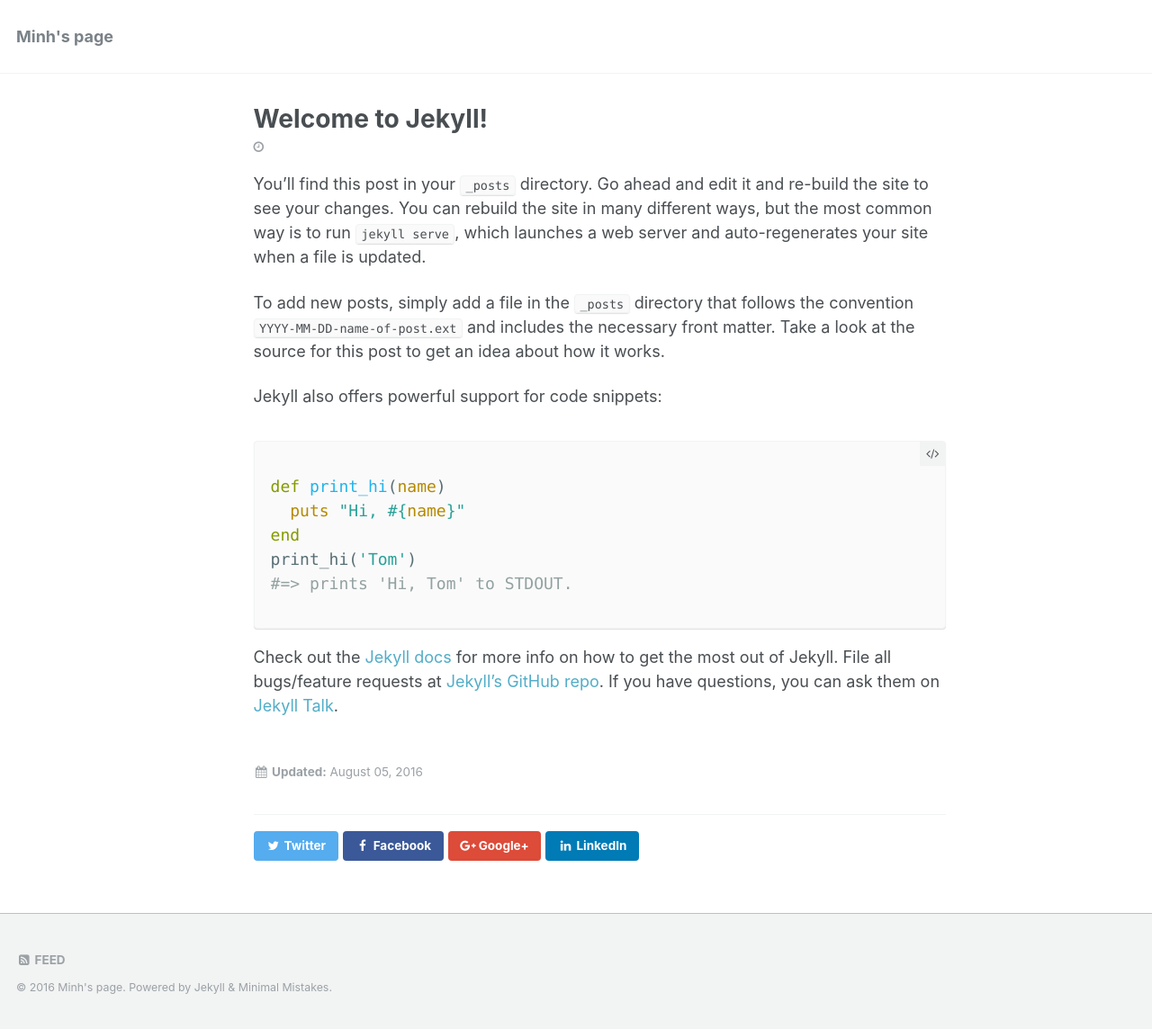
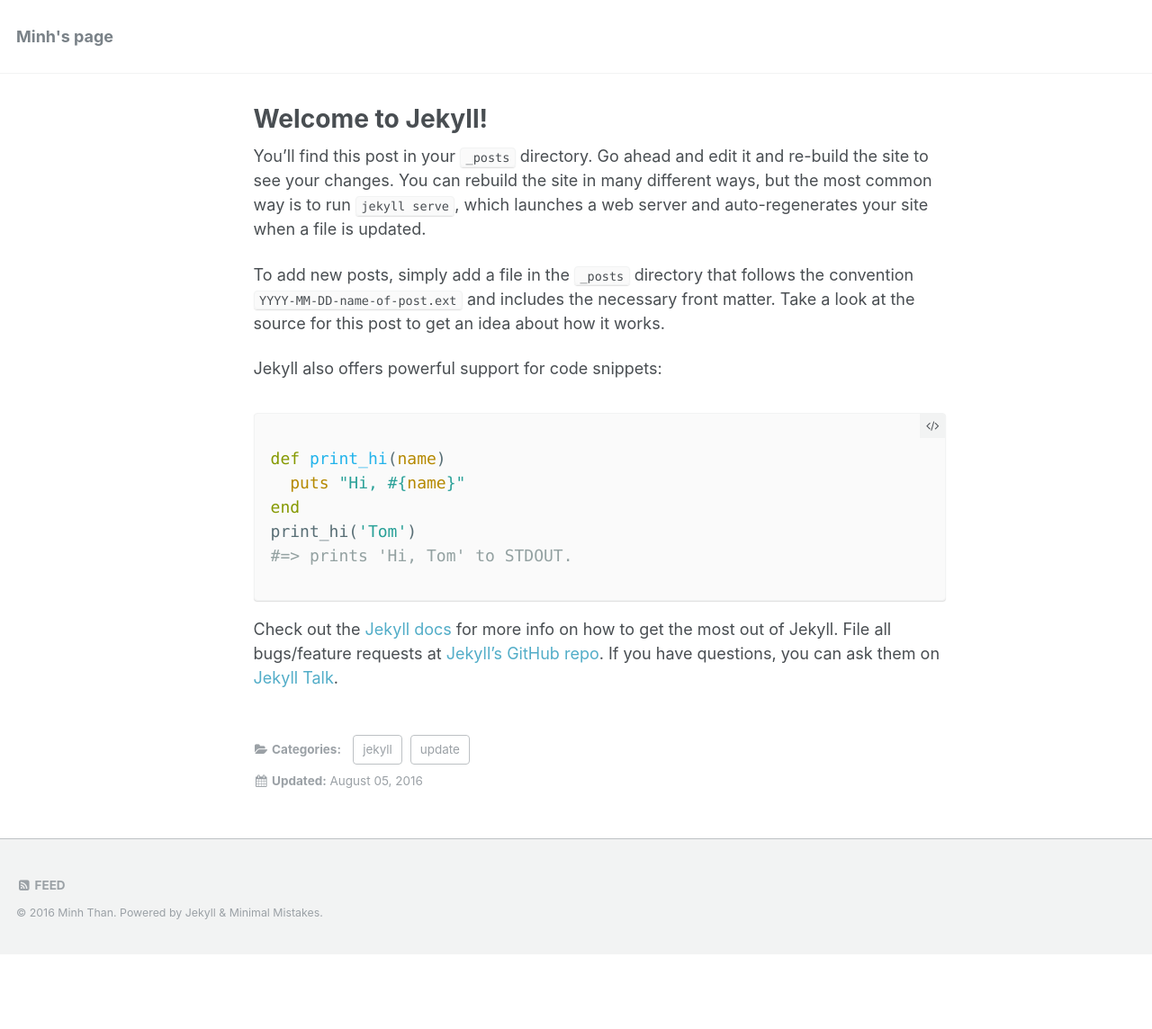
Before and after one commit to thanqminh/thanqminh.github.io, a Jekyll site: the page built from _posts/2016-08-05-welcome-to-jekyll.markdown, in a window 1280 px wide. Shown: the whole page at 90% size. Built offline with Jekyll 4.4.1, drawn with Linux system fonts in a browser that asks for light colours; after the commit the page ends 1061 px from its top, so only the background shows below that; some of the changed lines change nothing that is shown.

Commit message:
add more config

```diff
--- a/Gemfile
+++ b/Gemfile
@@ -12,7 +12,6 @@
 
 # This is the default theme for new Jekyll sites. You may change this to anything you like.
 gem "minima"
-
 # If you want to use GitHub Pages, remove the "gem "jekyll"" above and
 # uncomment the line below. To upgrade, run `bundle update github-pages`.
 gem "github-pages", group: :jekyll_plugins
--- a/_config.yml
+++ b/_config.yml
@@ -1,41 +1,206 @@
 # Welcome to Jekyll!
 #
-# This config file is meant for settings that affect your whole blog, values
-# which you are expected to set up once and rarely edit after that. If you find
-# yourself editing these this file very often, consider using Jekyll's data files
-# feature for the data you need to update frequently.
-#
+# This config file is meant for settings that affect your entire site, values
+# which you are expected to set up once and rarely need to edit after that.
 # For technical reasons, this file is *NOT* reloaded automatically when you use
-# 'jekyll serve'. If you change this file, please restart the server process.
+# `jekyll serve`. If you change this file, please restart the server process.
 
-# Site settings
-# These are used to personalize your new site. If you look in the HTML files,
-# you will see them accessed via {{ site.title }}, {{ site.email }}, and so on.
-# You can create any custom variable you would like, and they will be accessible
-# in the templates via {{ site.myvariable }}.
-title: Minh's page
-email: thanqminh@gmail.com
-description: > # this means to ignore newlines until "baseurl:"
-  Write an awesome description for your new site here. You can edit this
-  line in _config.yml. It will appear in your document head meta (for
-  Google search results) and in your feed.xml site description.
-baseurl: "" # the subpath of your site, e.g. /blog
-url: "https://thanqminh.github.io" # the base hostname & protocol for your site
-twitter_username: thanqminh
-github_username:  thanqminh
+# Site Settings
+locale                   : "en"
+title                    : "Minh's page"
+title_separator          : "-"
+name                     : "Minh Than"
+description              : "homepage."
+url                      : "https://thanqminh.github.io"
+baseurl                  : "/"
+repository               : "thanqminh/thanqminh.github.io"
+teaser                   : # filename of teaser fallback teaser image placed in /images/, .e.g. "500x300.png"
+# breadcrumbs            : false # true, false (default)
+words_per_minute         : 200
+#comments:
+#  provider               : false # false (default), "disqus", "discourse", "facebook", "google-plus", custom"
+#  disqus:
+#    shortname            : minh # https://help.disqus.com/customer/portal/articles/466208-what-s-a-shortname-
+#  discourse:
+#    server               : meta.discourse.org # https://meta.discourse.org/t/embedding-discourse-comments-via-javascript/31963 , e.g.: meta.discourse.org
+#  facebook:
+    # https://developers.facebook.com/docs/plugins/comments
+#    appid                :
+#    num_posts            : # 5 (default)
+#    colorscheme          : # "light" (default), "dark"
+#atom_feed:
+#  path                   : # blank (default) uses feed.xml
 
-# Build settings
+# SEO Related
+#google_site_verification :
+#bing_site_verification   :
+#alexa_site_verification  :
+#yandex_site_verification :
+
+# Social Sharing
+#twitter:
+#  username               :
+#facebook:
+#  username               :
+#  app_id                 :
+#  publisher              :
+#og_image                 : # Open Graph/Twitter default site image
+# For specifying social profiles
+# - https://developers.google.com/structured-data/customize/social-profiles
+#social:
+#  type                   : # Person or Organization (defaults to Person)
+#  name                   : # If the user or organization name differs from the site's name
+#  links: # An array of links to social media profiles
+
+# Analytics
+#analytics:
+#  provider               : false # false (default), "google", "google-universal", "custom"
+#  google:
+#    tracking_id          :
+
+
+# Site Author
+author:
+  name             : "Minh Than"
+  avatar           : "bio-photo.jpg"
+  bio              : "I am an amazing person."
+  location         : "Somewhere"
+  email            : thanqminh@gmail.com
+  uri              :
+  bitbucket        :
+  codepen          :
+  dribbble         :
+  flickr           :
+  facebook         :
+  foursquare       :
+  github           :
+  google_plus      :
+  keybase          :
+  instagram        :
+  lastfm           :
+  linkedin         :
+  pinterest        :
+  soundcloud       :
+  stackoverflow    : # http://stackoverflow.com/users/123456/username
+  steam            :
+  tumblr           :
+  twitter          :
+  vine             :
+  weibo            :
+  xing             :
+  youtube          :
+
+
+# Reading Files
+include:
+  - .htaccess
+  - _pages
+exclude:
+  - "*.sublime-project"
+  - "*.sublime-workspace"
+  - .asset-cache
+  - .bundle
+  - .jekyll-assets-cache
+  - .sass-cache
+  - assets/js/plugins
+  - assets/js/_main.js
+  - assets/js/vendor
+  - Capfile
+  - CHANGELOG
+  - config
+  - Gemfile
+  - Gruntfile.js
+  - gulpfile.js
+  - LICENSE
+  - log
+  - node_modules
+  - package.json
+  - Rakefile
+  - README
+  - tmp
+keep_files:
+  - .git
+  - .svn
+encoding: "utf-8"
+markdown_ext: "markdown,mkdown,mkdn,mkd,md"
+
+
+# Conversion
 markdown: kramdown
-theme: minima
+highlighter: rouge
+lsi: false
+excerpt_separator: "\n\n"
+incremental: false
 
-defaults:
-  # _posts
-  - scope:
-      path: ""
-      type: posts
-    values:
-      layout: single
-      read_time: true
-      comments: true
-      share: true
-      related: true
+
+# Markdown Processing
+kramdown:
+  input: GFM
+  hard_wrap: false
+  auto_ids: true
+  footnote_nr: 1
+  entity_output: as_char
+  toc_levels: 1..6
+  smart_quotes: lsquo,rsquo,ldquo,rdquo
+  enable_coderay: false
+
+
+# Outputting
+permalink: /:categories/:title/
+paginate: 5 # amount of posts to show
+paginate_path: /page:num/
+timezone: # http://en.wikipedia.org/wiki/List_of_tz_database_time_zones
+
+
+# Plugins
+# gems:
+#   - jekyll-paginate
+#   - jekyll-sitemap
+#   - jekyll-gist
+#   - jekyll-feed
+#   - jemoji
+
+# mimic GitHub Pages with --safe
+# whitelist:
+#   - jekyll-paginate
+#   - jekyll-sitemap
+#   - jekyll-gist
+#   - jekyll-feed
+#   - jemoji
+
+
+# Archives
+#  Type
+#  - GitHub Pages compatible archive pages built with Liquid ~> type: liquid (default)
+#  - Jekyll Archives plugin archive pages ~> type: jekyll-archives
+#  Path (examples)
+#  - Archive page should exist at path when using Liquid method or you can
+#    expect broken links (especially with breadcrumbs enabled)
+#  - <base_path>/tags/my-awesome-tag/index.html ~> path: /tags/
+#  - <base_path/categories/my-awesome-category/index.html ~> path: /categories/
+#  - <base_path/my-awesome-category/index.html ~> path: /
+category_archive:
+  type: liquid
+  path: /categories/
+tag_archive:
+  type: liquid
+  path: /tags/
+# https://github.com/jekyll/jekyll-archives
+# jekyll-archives:
+#   enabled:
+#     - categories
+#     - tags
+#   layouts:
+#     category: archive-taxonomy
+#     tag: archive-taxonomy
+#   permalinks:
+#     category: /categories/:name/
+#     tag: /tags/:name/
+
+
+# HTML Compression
+# - http://jch.penibelst.de/
+compress_html:
+  clippings: all
+  ignore:
+    envs: development
```
